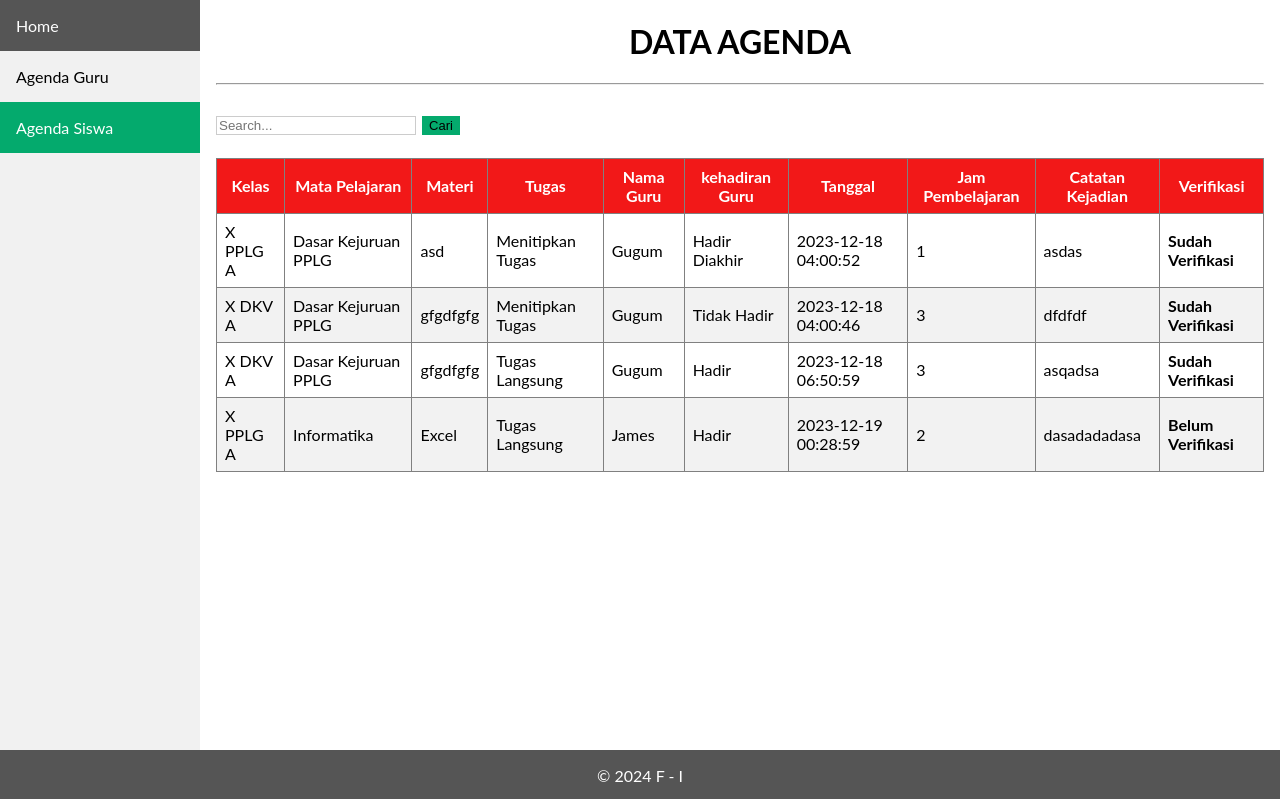
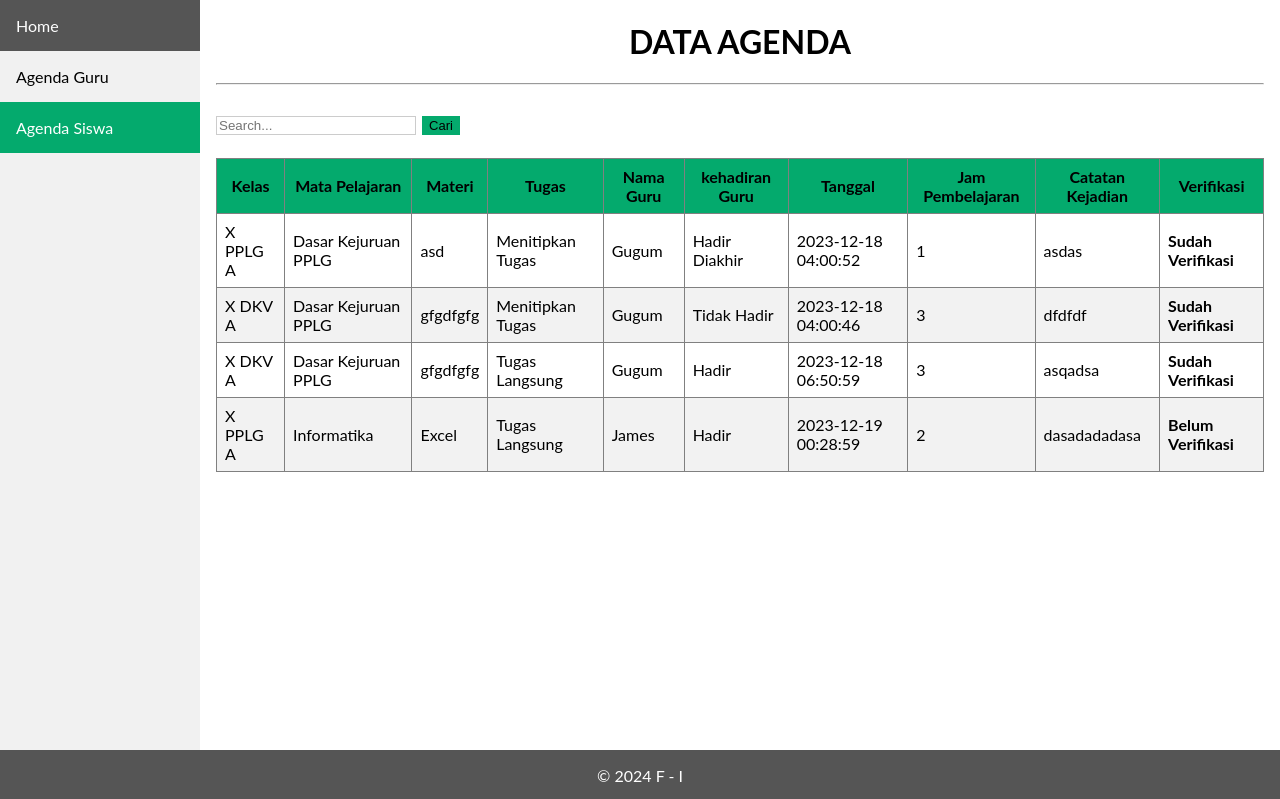
Before and after one commit to irfanmhdk/agenda, a PHP site: page /tampil_agendaA.php in a window 1280 px wide. Shown: the top 799 px of the page. Run offline with PHP 8.4, Linux system fonts and the light colour scheme; data comes from the database, SQL or seed files in the repository.

Commit message:
th color

```diff
--- a/agenda/absensi.php
+++ b/agenda/absensi.php
@@ -28,7 +28,7 @@ $level = mysqli_query($Conn, $sql);
         tr:nth-child(even){background-color: #f2f2f2}
 
         th {
-            background-color: #F21818;
+            background-color: #04AA6D;
             color: white;
             text-align: center;
         }
--- a/agenda/tampil_agenda.php
+++ b/agenda/tampil_agenda.php
@@ -31,7 +31,7 @@
     tr:nth-child(even){background-color: #f2f2f2}
 
     th {
-        background-color: #F21818;
+        background-color: #04AA6D;
         color: white;
         text-align: center;
     }
--- a/agenda/tampil_agendaA.php
+++ b/agenda/tampil_agendaA.php
@@ -30,8 +30,7 @@
     tr:nth-child(even){background-color: #f2f2f2}
 
     th {
-        background-color: #F21818;
-        color: white;
+        background-color: #04AA6D;
         text-align: center;
     }
     input[type=text]{
--- a/agenda/tampil_agenda_guru.php
+++ b/agenda/tampil_agenda_guru.php
@@ -29,7 +29,7 @@
     tr:nth-child(even){background-color: #f2f2f2}
 
     th {
-    background-color: #F21818;
+    background-color: #04AA6D;
     color: white;
     text-align: center;
     }
--- a/agenda/tampil_agenda_guruA.php
+++ b/agenda/tampil_agenda_guruA.php
@@ -28,7 +28,7 @@
     tr:nth-child(even){background-color: #f2f2f2}
 
     th {
-    background-color: #F21818;
+    background-color: #04AA6D;
     color: white;
     text-align: center;
     }
--- a/agenda/verifikasi.php
+++ b/agenda/verifikasi.php
@@ -31,7 +31,7 @@
     tr:nth-child(even){background-color: #f2f2f2}
 
     th {
-        background-color: #F21818;
+        background-color: #04AA6D;
         color: white;
         text-align: center;
     }
```
